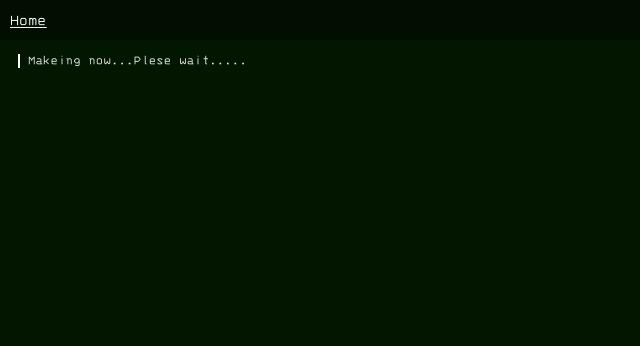
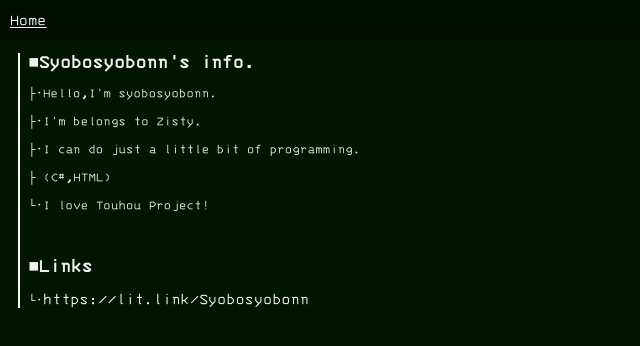
Before and after one commit to syobosyobonn/Syobosyobonn-s-page, a plain HTML site: page index.html in a window 1280 px wide. Shown: the whole page, without its empty margins (0-640 px from the left). Drawn offline with Linux system fonts and the light colour scheme.

Commit message:
Updated!

```diff
--- a/css/main.css
+++ b/css/main.css
@@ -15,6 +15,10 @@ body{
 
 p{
     font-size: 14px;
+}
+
+h1{
+    font-size: 20px;
 }
 
 a{
--- a/index.html
+++ b/index.html
@@ -15,7 +15,15 @@
     </header>
     <br><br>
     <div class="content">
-        <p>Makeing now...Plese wait.....</p>
+        <h1>■Syobosyobonn's info.</h1>
+        <p>├･Hello,I'm syobosyobonn.</p>
+        <p>├･I'm belongs to Zisty.</p>
+        <p>├･I can do just a little bit of programming.</p>
+        <p>├   (C#,HTML)</p>
+        <p>└･I love Touhou Project!</p>
+        <br>
+        <h1>■Links</h1>
+        <p>└･<a href="https://lit.link/Syobosyobonn">https://lit.link/Syobosyobonn</a></p>
     </div>
 </body>
 </html>
```
